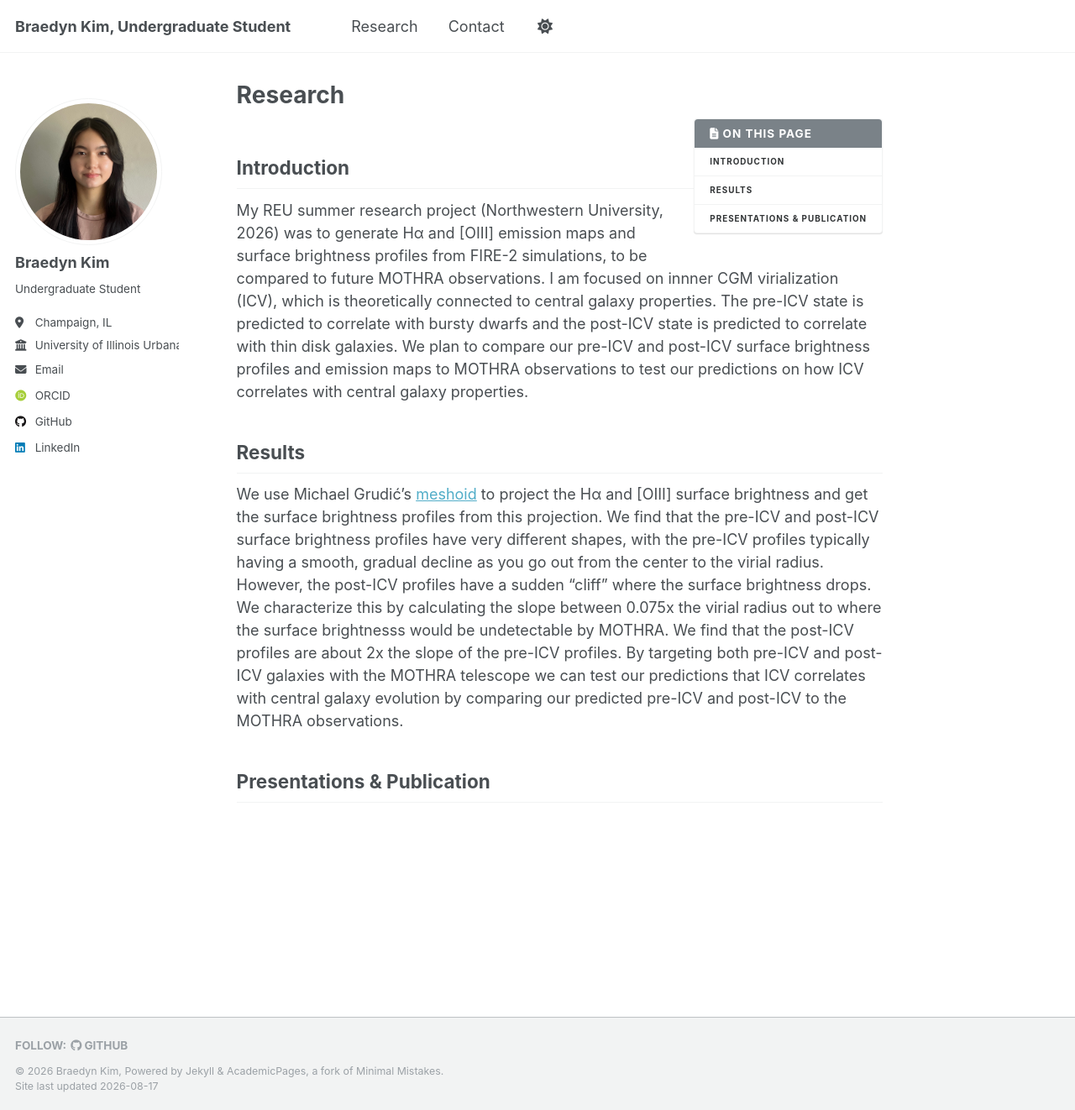
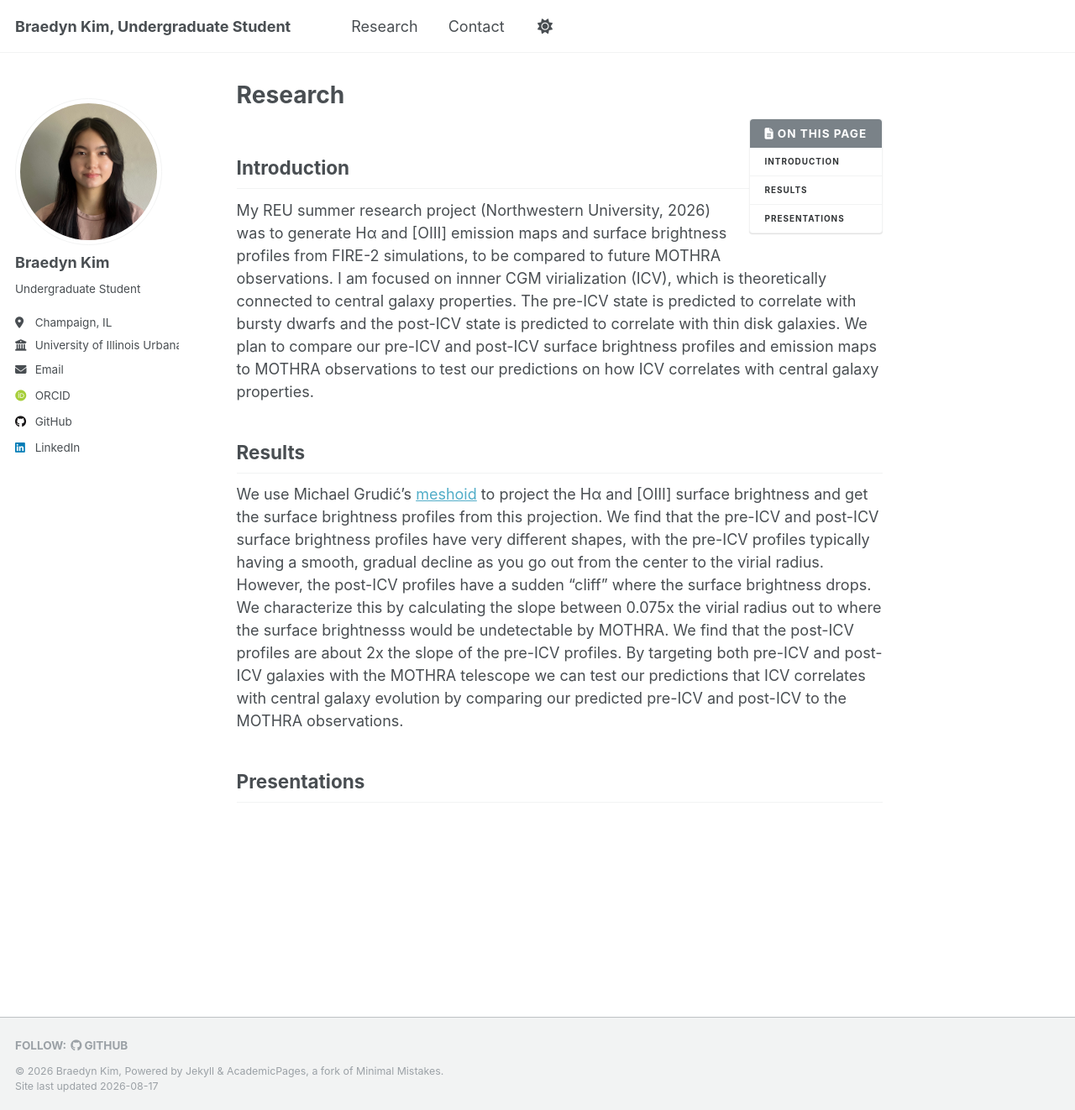
Before and after one commit to braedynkim/braedynkim.github.io, a Jekyll site: the page built from _pages/research.md, in a window 1280 px wide and 1322 px high. Shown: the whole window at 84% size. Built offline with Jekyll 4.4.1, drawn with Linux system fonts in a browser that asks for light colours; some web fonts are replaced; a script that is not in the unit is left out.

Commit message:
Update section heading in research.md
Removed 'Publication' from the 'Presentations & Publication' section heading in research.md.

```diff
--- a/_pages/research.md
+++ b/_pages/research.md
@@ -14,4 +14,4 @@ My REU summer research project (Northwestern University, 2026) was to generate H
 ## Results
 We use Michael Grudić's [meshoid](https://meshoid.readthedocs.io/en/latest/) to project the Hα and [OIII] surface brightness and get the surface brightness profiles from this projection. We find that the pre-ICV and post-ICV surface brightness profiles have very different shapes, with the pre-ICV profiles typically having a smooth, gradual decline as you go out from the center to the virial radius. However, the post-ICV profiles have a sudden "cliff" where the surface brightness drops. We characterize this by calculating the slope between 0.075x the virial radius out to where the surface brightnesss would be undetectable by MOTHRA. We find that the post-ICV profiles are about 2x the slope of the pre-ICV profiles. By targeting both pre-ICV and post-ICV galaxies with the MOTHRA telescope we can test our predictions that ICV correlates with central galaxy evolution by comparing our predicted pre-ICV and post-ICV to the MOTHRA observations.
 
-## Presentations & Publication
+## Presentations
```
